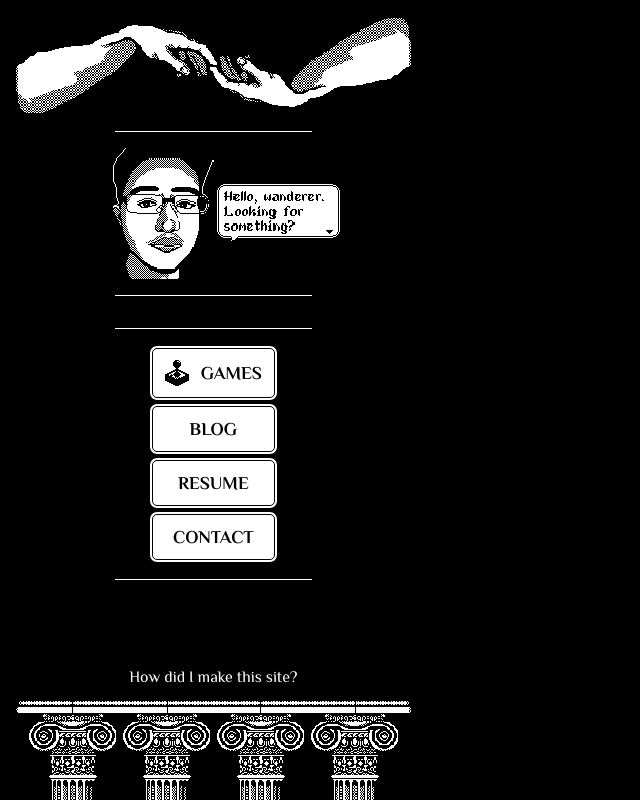
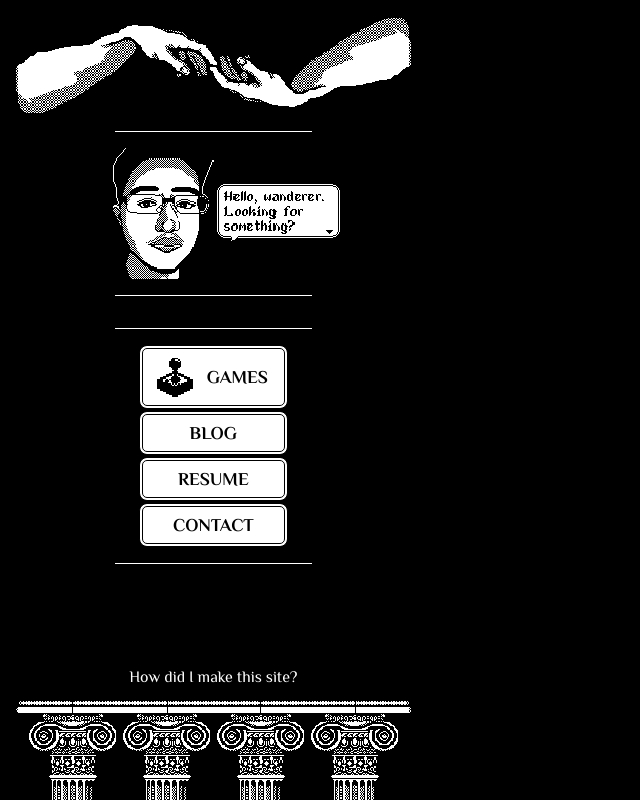
Before and after one commit to Azia-Bay/aziabay.com, a Next.js app: page / in a window 1280 px wide. Shown: the whole page, without its empty margins (0-640 px from the left). Built offline with nearby package versions, Linux system fonts and the light colour scheme.

Commit message:
chore: update button padding

```diff
--- a/src/components/ui/button.tsx
+++ b/src/components/ui/button.tsx
@@ -2,7 +2,7 @@
 
 import Image from "next/image";
 
-const ICON_SIZE = 32
+const ICON_SIZE = 48
 
 type ButtonProps = {
   children?: React.ReactNode;
@@ -13,10 +13,10 @@ type ButtonProps = {
 };
 
 export default function Button({ children, className, onClick, src, alt }: ButtonProps) {
-  var pr = (src && alt && "pr-3") || ""
+  var pr = (src && alt && "pr-4") || ""
 
   return (
-    <button onClick={onClick} className={`cursor-pointer w-full p-2 ${pr} rounded-lg border-4 border-black border-double flex flex-row justify-center items-center gap-2 bg-white text-black text-lg font-bold uppercase ${className}`}>
+    <button onClick={onClick} className={`cursor-pointer w-full px-2 py-1 ${pr} rounded-lg border-4 border-black border-double flex flex-row justify-center items-center gap-2 bg-white text-black text-lg font-bold uppercase ${className}`}>
       {src && alt && <Image src={src} alt={alt} className="pixelated" width={ICON_SIZE} height={ICON_SIZE} unoptimized />}
 
       {children}
```
